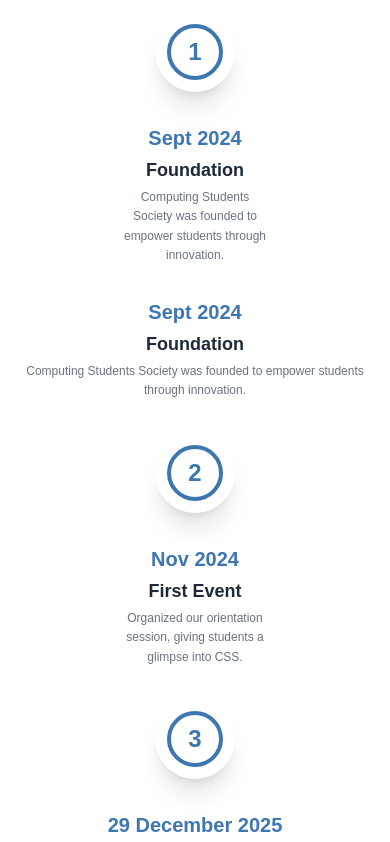
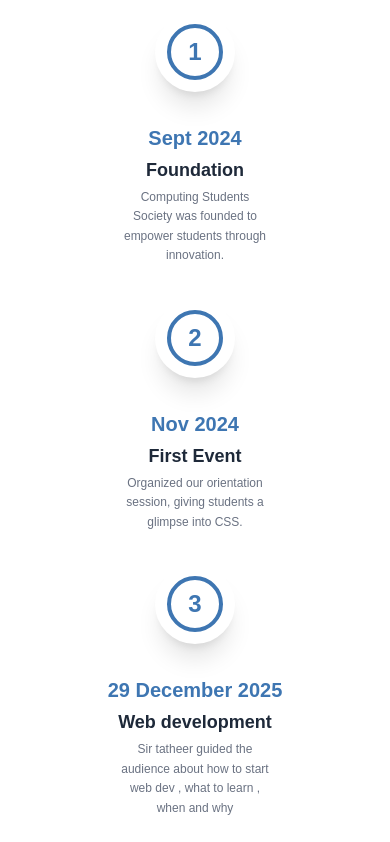
Before and after one commit to mazharktk5/css-website, a Next.js app: page /about in a window 390 px wide. Shown: the part 2698-3540 px from the top of the page. Built offline with nearby package versions, Linux system fonts and the light colour scheme.

Commit message:
mobile layout fix

```diff
--- a/src/components/About/History.jsx
+++ b/src/components/About/History.jsx
@@ -111,21 +111,6 @@ export default function History() {
                     </p>
                   </motion.div>
                 )}
-
-                {/* Mobile Spacing for Top items (so they appear below circle on mobile) */}
-                {event.position === "top" && (
-                   <motion.div
-                   initial={{ opacity: 0 }}
-                   whileInView={{ opacity: 1 }}
-                   className="mt-8 text-center md:hidden"
-                 >
-                   <span className="text-[#3e76b2] font-bold text-xl">{event.year}</span>
-                   <h3 className="font-bold text-gray-800 text-lg my-1">{event.title}</h3>
-                   <p className="text-xs text-gray-500 leading-relaxed">
-                     {event.description}
-                   </p>
-                 </motion.div>
-                )}
               </div>
             ))}
           </div>
```
